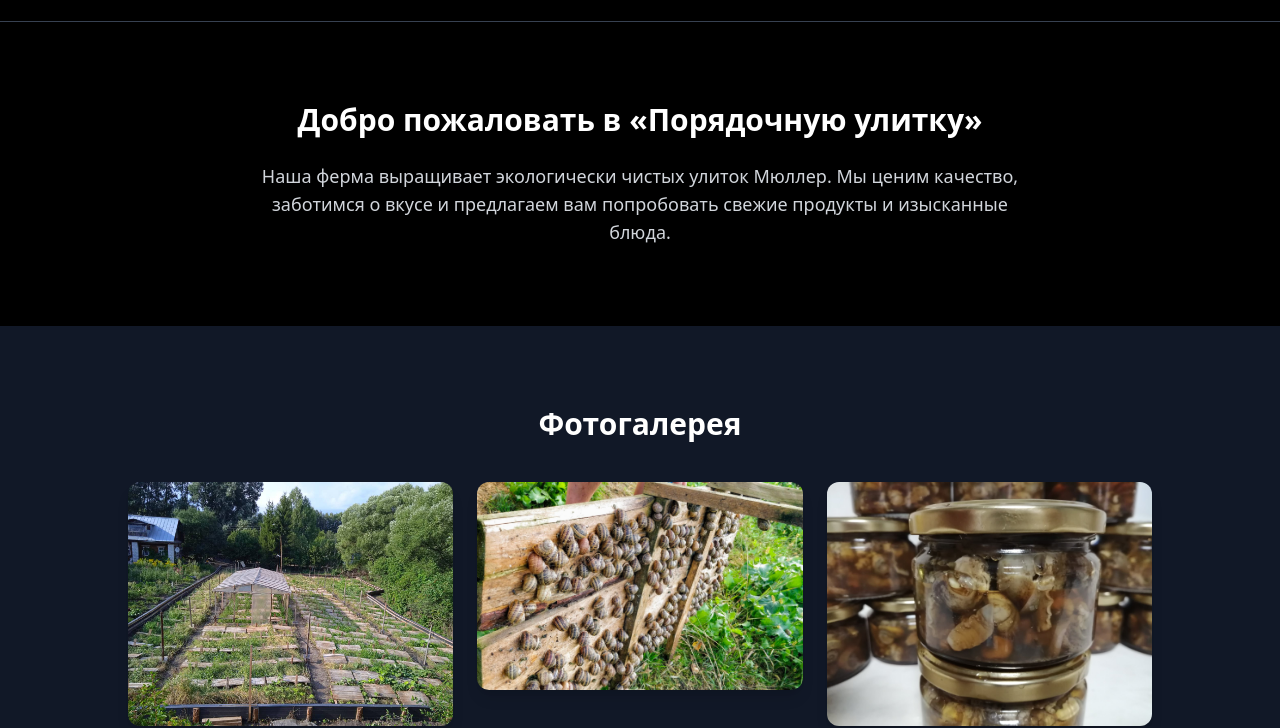
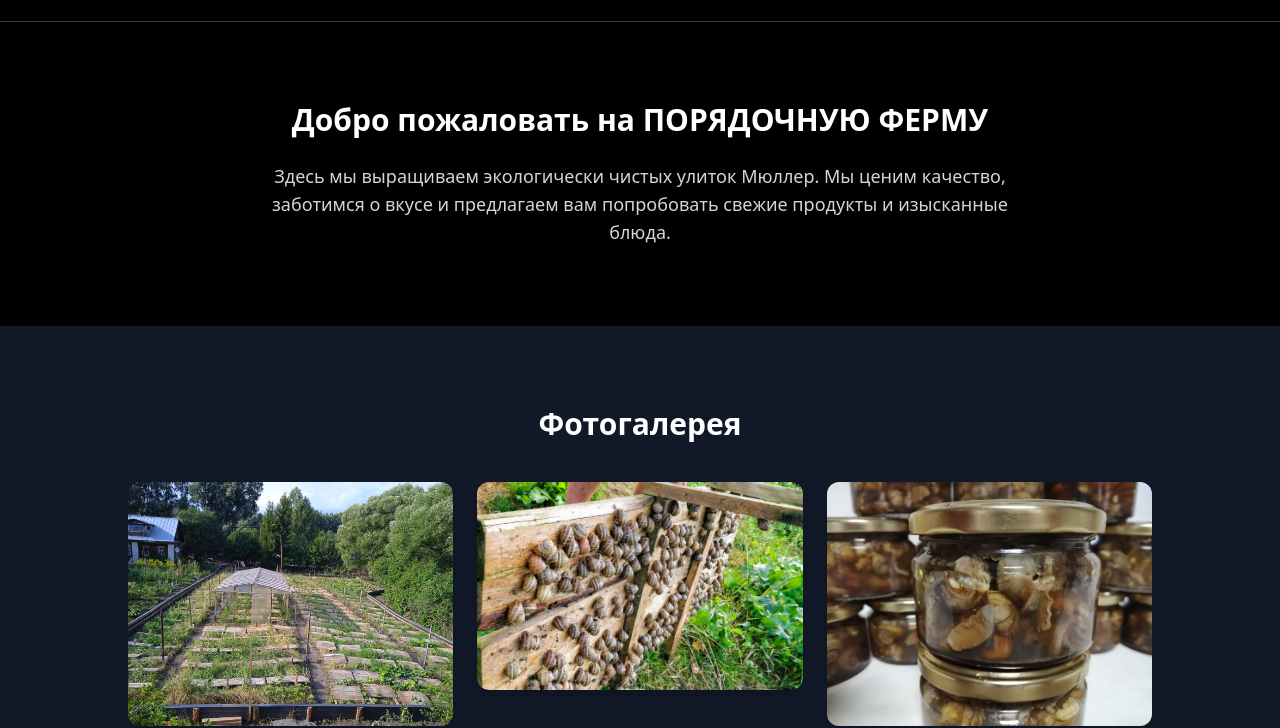
Before and after one commit to grozov2/snail-farm, a plain HTML site: page index.html in a window 1280 px wide. Shown: the part 75-803 px from the top of the page. Drawn offline with nearby package versions, Linux system fonts and the light colour scheme.

Commit message:
Add files via upload

```diff
--- a/index.html
+++ b/index.html
@@ -25,9 +25,9 @@
 
   <!-- О нас -->
   <section id="about" class="max-w-3xl mx-auto text-center py-20">
-    <h2 class="text-3xl font-bold mb-6">Добро пожаловать в «Порядочную улитку»</h2>
+    <h2 class="text-3xl font-bold mb-6">Добро пожаловать на ПОРЯДОЧНУЮ ФЕРМУ</h2>
     <p class="text-lg text-gray-300">
-      Наша ферма выращивает экологически чистых улиток Мюллер. Мы ценим качество,
+      Здесь мы выращиваем экологически чистых улиток Мюллер. Мы ценим качество,
       заботимся о вкусе и предлагаем вам попробовать свежие продукты и изысканные блюда.
     </p>
   </section>
```
